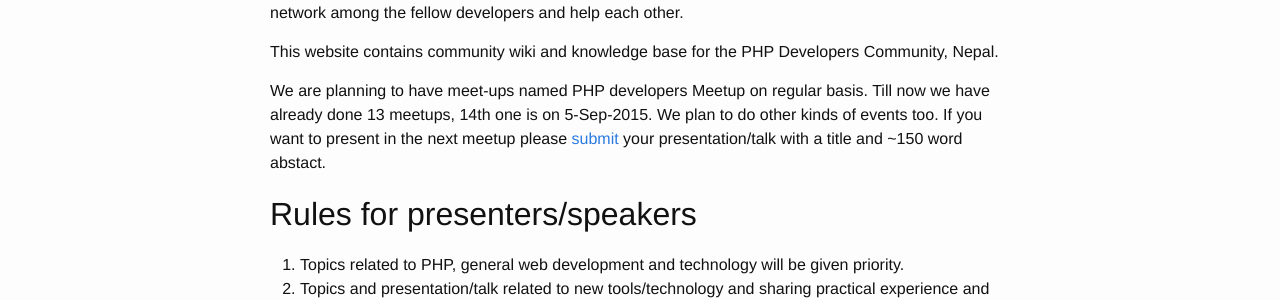
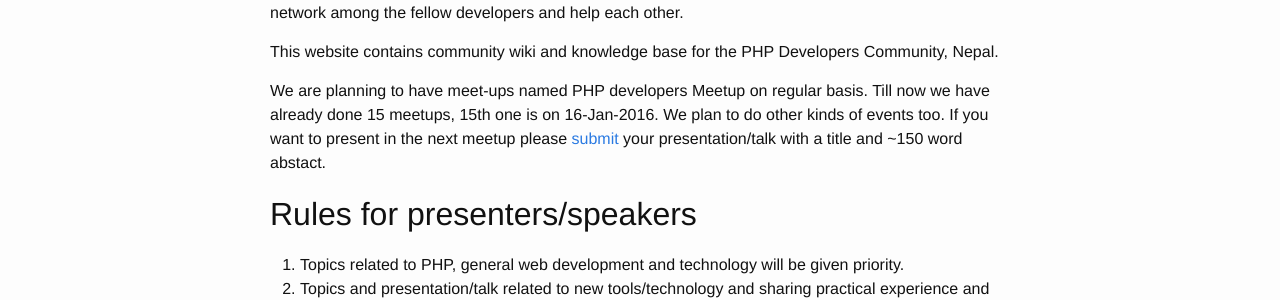
Before and after one commit to developers-nepal/php, a Jekyll site: the page built from about.md, in a window 1280 px wide. Shown: the part 229-529 px from the top of the page. Built offline with Jekyll 4.4.1, drawn with Linux system fonts in a browser that asks for light colours.

Commit message:
update information - update meetup count to 15

```diff
--- a/about.md
+++ b/about.md
@@ -8,7 +8,7 @@
 This website contains community wiki and knowledge base for the PHP Developers Community, Nepal.
 
 We are planning to have meet-ups named PHP developers Meetup on regular basis.
-Till now we have already done 13 meetups, 14th one is on 5-Sep-2015. We plan to do other kinds of events too.
+Till now we have already done 15 meetups, 15th one is on 16-Jan-2016. We plan to do other kinds of events too.
 If you want to present in the next meetup please [submit](http://bit.ly/php-np-talk) your presentation/talk with a title and ~150 word abstact.
 
 ## Rules for presenters/speakers
```
